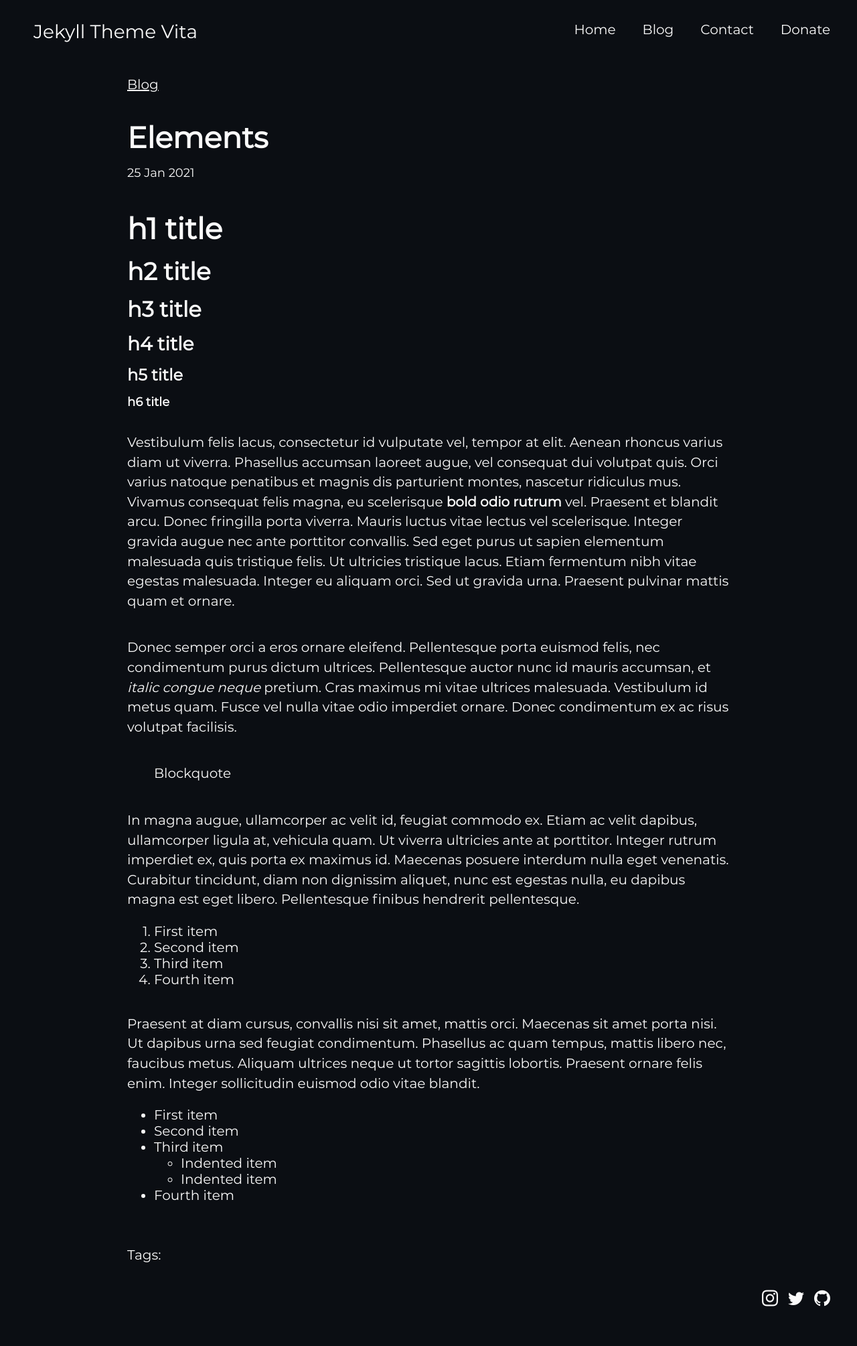
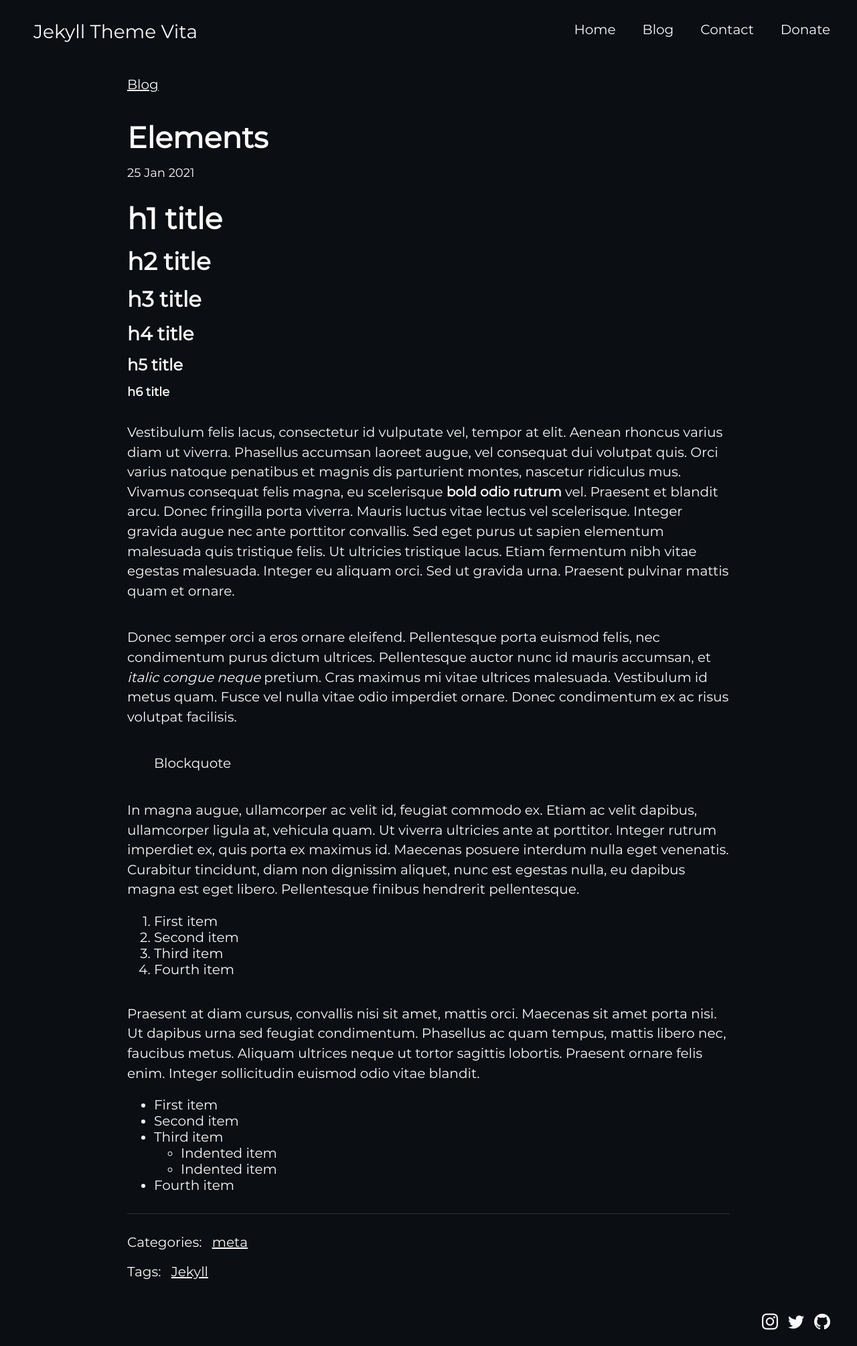
Before and after one commit to martinmorando/jekyll-theme-vita, a Jekyll site: the page built from collections/_posts/2021-01-25-elements.md, in a window 1280 px wide. Shown: the whole page at 67% size. Built offline with Jekyll 4.4.1, drawn with Linux system fonts in a browser that asks for light colours; some web fonts are replaced; before the commit the page ends 1974 px from its top, so only the background shows below that.

Commit message:
Show categories on post and minor style improvements

```diff
--- a/_layouts/post.html
+++ b/_layouts/post.html
@@ -8,12 +8,20 @@ css: post
 		<li><a href="{{ site.baseurl }}/blog/">Blog</a></li>
 	</ul>
 </div>
+
 <div class="post">
 	<div class="post-title"><h1>{{ page.title }}</h1></div>
 	<div class="post-meta">{{ page.date | date_to_string }}</div>
 
 	<div class="post-content">
 		{{ content }}
+	</div>
+
+	<div class="post-categories">
+		Categories:
+		{% for category in page.categories %}
+		    <a href="{{ site.baseurl }}/categories/{{ category }}">{{ category }}</a>
+		{% endfor %}
 	</div>
 
 	<div class="post-tags">
--- a/assets/css/post.sass
+++ b/assets/css/post.sass
@@ -15,11 +15,16 @@
     font-size: 0.9em
 
 .post-content
-    margin: 45px 0px
+    padding-bottom: 10px
+    margin: 30px 0px 20px 0
+    border-bottom: 1px solid #333
 
+.post-categories,
 .post-tags
     float: left
+    margin: 10px 0
     width: 100%
 
+.post-categories a,
 .post-tags a
     margin: 10px
--- a/collections/_posts/2021-01-25-elements.md
+++ b/collections/_posts/2021-01-25-elements.md
@@ -1,5 +1,7 @@
 ---
 title: Elements
+categories: [meta]
+tags: [Jekyll]
 ---
 
 # h1 title
```
Also changed, not shown: collections/_posts/2020-12-27-bitcoin.md (+1 -0 lines).
